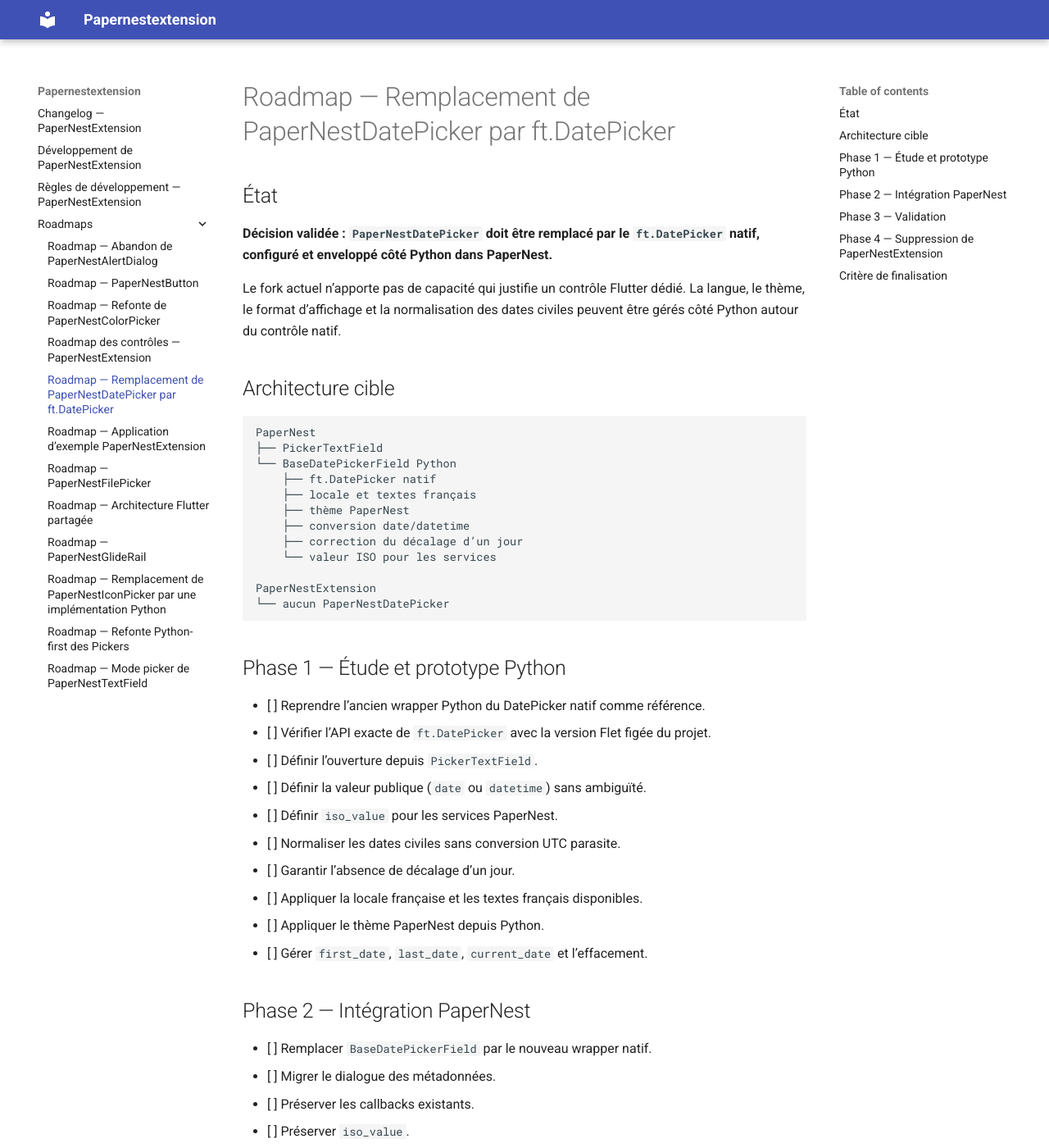
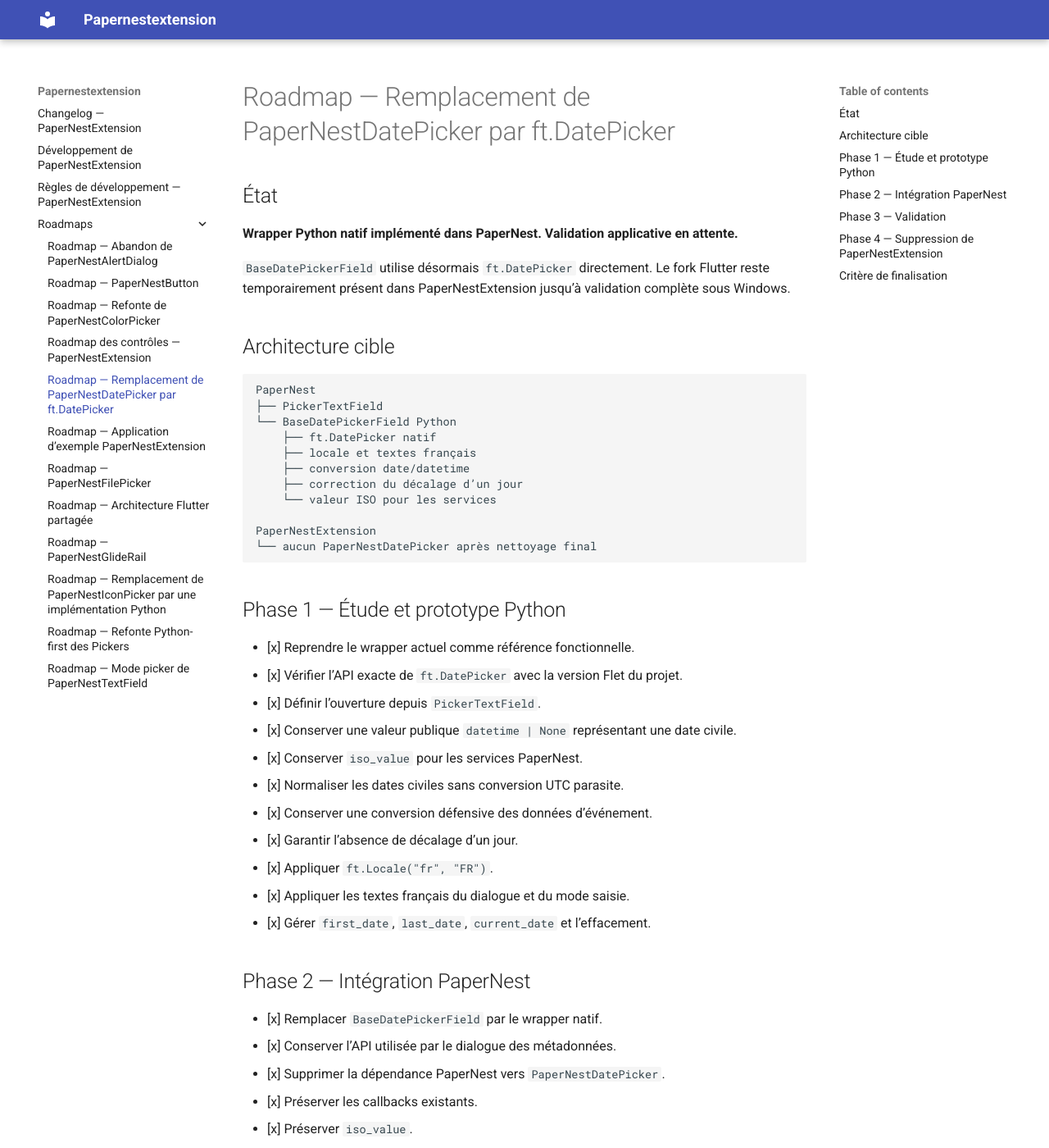
Before and after one commit to Drenae/PaperNestExtension, an MkDocs documentation site: the page built from docs/roadmaps/ROADMAP_DATE_PICKER.md, in a window 1280 px wide and 1400 px high. Shown: the whole window at 82% size. Built offline with MkDocs 1.6.1 and Material for MkDocs 9.7.7, drawn with Linux system fonts in a browser that asks for light colours; some of the changed text lies outside the part shown.

Commit message:
docs(roadmap): mark native date picker implementation ready for validation

````diff
--- a/docs/roadmaps/ROADMAP_DATE_PICKER.md
+++ b/docs/roadmaps/ROADMAP_DATE_PICKER.md
@@ -2,9 +2,9 @@
 
 ## État
 
-**Décision validée : `PaperNestDatePicker` doit être remplacé par le `ft.DatePicker` natif, configuré et enveloppé côté Python dans PaperNest.**
+**Wrapper Python natif implémenté dans PaperNest. Validation applicative en attente.**
 
-Le fork actuel n’apporte pas de capacité qui justifie un contrôle Flutter dédié. La langue, le thème, le format d’affichage et la normalisation des dates civiles peuvent être gérés côté Python autour du contrôle natif.
+`BaseDatePickerField` utilise désormais `ft.DatePicker` directement. Le fork Flutter reste temporairement présent dans PaperNestExtension jusqu’à validation complète sous Windows.
 
 ## Architecture cible
 
@@ -14,47 +14,50 @@
 └── BaseDatePickerField Python
     ├── ft.DatePicker natif
     ├── locale et textes français
-    ├── thème PaperNest
     ├── conversion date/datetime
     ├── correction du décalage d’un jour
     └── valeur ISO pour les services
 
 PaperNestExtension
-└── aucun PaperNestDatePicker
+└── aucun PaperNestDatePicker après nettoyage final
 ```
 
 ## Phase 1 — Étude et prototype Python
 
-- [ ] Reprendre l’ancien wrapper Python du DatePicker natif comme référence.
-- [ ] Vérifier l’API exacte de `ft.DatePicker` avec la version Flet figée du projet.
-- [ ] Définir l’ouverture depuis `PickerTextField`.
-- [ ] Définir la valeur publique (`date` ou `datetime`) sans ambiguïté.
-- [ ] Définir `iso_value` pour les services PaperNest.
-- [ ] Normaliser les dates civiles sans conversion UTC parasite.
-- [ ] Garantir l’absence de décalage d’un jour.
-- [ ] Appliquer la locale française et les textes français disponibles.
-- [ ] Appliquer le thème PaperNest depuis Python.
-- [ ] Gérer `first_date`, `last_date`, `current_date` et l’effacement.
+- [x] Reprendre le wrapper actuel comme référence fonctionnelle.
+- [x] Vérifier l’API exacte de `ft.DatePicker` avec la version Flet du projet.
+- [x] Définir l’ouverture depuis `PickerTextField`.
+- [x] Conserver une valeur publique `datetime | None` représentant une date civile.
+- [x] Conserver `iso_value` pour les services PaperNest.
+- [x] Normaliser les dates civiles sans conversion UTC parasite.
+- [x] Conserver une conversion défensive des données d’événement.
+- [x] Garantir l’absence de décalage d’un jour.
+- [x] Appliquer `ft.Locale("fr", "FR")`.
+- [x] Appliquer les textes français du dialogue et du mode saisie.
+- [x] Gérer `first_date`, `last_date`, `current_date` et l’effacement.
 
 ## Phase 2 — Intégration PaperNest
 
-- [ ] Remplacer `BaseDatePickerField` par le nouveau wrapper natif.
-- [ ] Migrer le dialogue des métadonnées.
-- [ ] Préserver les callbacks existants.
-- [ ] Préserver `iso_value`.
-- [ ] Préserver le bouton d’effacement.
-- [ ] Préserver l’état désactivé.
-- [ ] Vérifier les dates initiales déjà enregistrées.
+- [x] Remplacer `BaseDatePickerField` par le wrapper natif.
+- [x] Conserver l’API utilisée par le dialogue des métadonnées.
+- [x] Supprimer la dépendance PaperNest vers `PaperNestDatePicker`.
+- [x] Préserver les callbacks existants.
+- [x] Préserver `iso_value`.
+- [x] Préserver le bouton d’effacement.
+- [x] Préserver `disabled` et `read_only`.
+- [x] Préserver les dates initiales déjà enregistrées.
 
 ## Phase 3 — Validation
 
-- [ ] Tester la valeur initiale.
+- [ ] Tester une valeur initiale ISO.
+- [ ] Tester une valeur initiale `datetime`.
 - [ ] Tester la sélection et la modification.
 - [ ] Tester l’effacement.
 - [ ] Tester les limites de dates.
-- [ ] Tester la locale et les libellés français.
-- [ ] Tester plusieurs fuseaux et l’absence de décalage d’un jour.
+- [ ] Tester la locale et tous les libellés français.
+- [ ] Vérifier l’absence de décalage d’un jour.
 - [ ] Vérifier les valeurs ISO envoyées aux services.
+- [ ] Vérifier les deux dates du dialogue des métadonnées.
 - [ ] Valider `flet run --recursive`.
 - [ ] Valider le build Windows PaperNest.
 - [ ] Faire valider visuellement et fonctionnellement par l’utilisateur.
@@ -73,4 +76,4 @@
 
 ## Critère de finalisation
 
-La roadmap sera terminée lorsque le DatePicker natif, piloté côté Python, reproduira les comportements utiles de PaperNest sans décalage de date, puis que le fork Flutter aura été supprimé sans régression.
+La roadmap sera terminée lorsque le DatePicker natif sera validé sans décalage de date, puis que l’ancien fork Flutter aura été supprimé proprement et que PaperNestExtension aura été recompilé avec succès.
````
